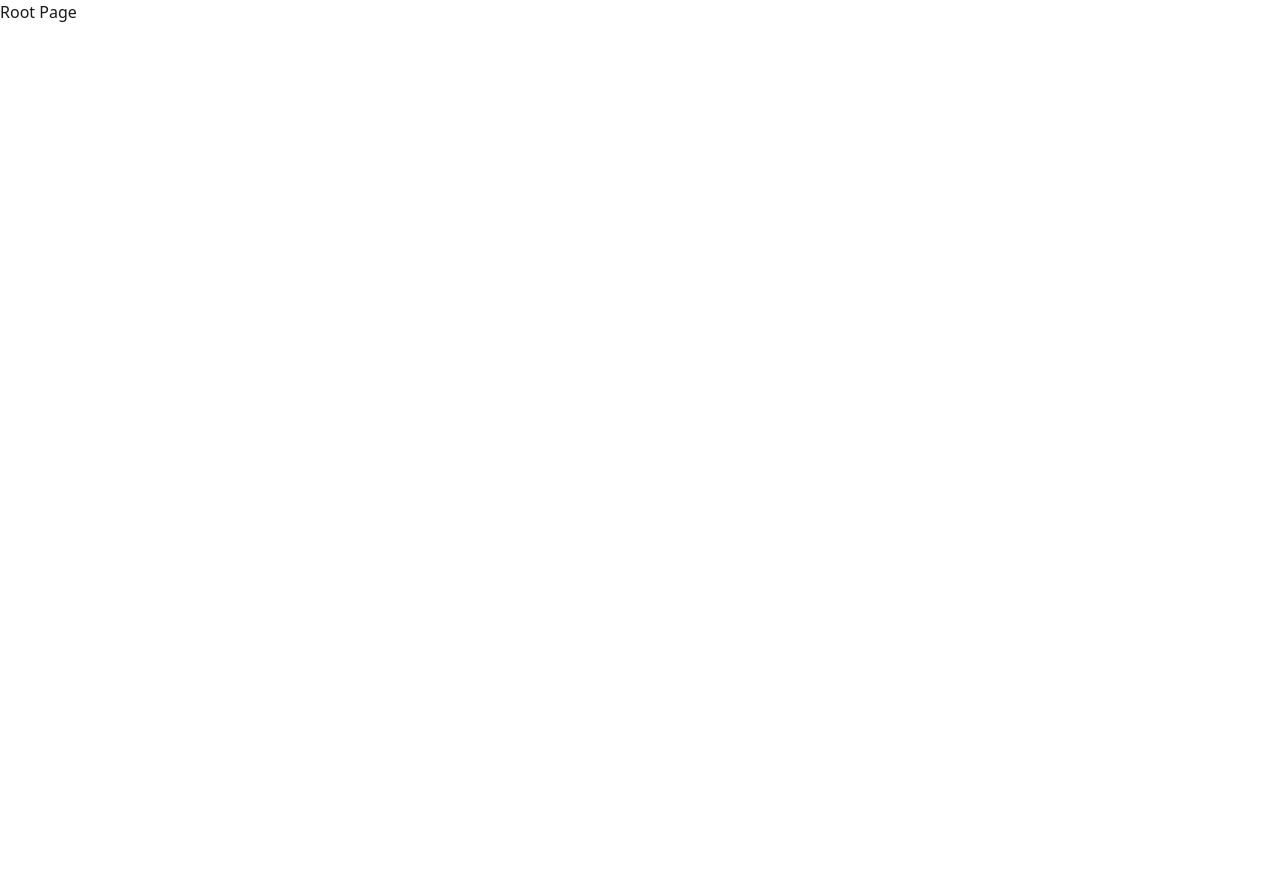
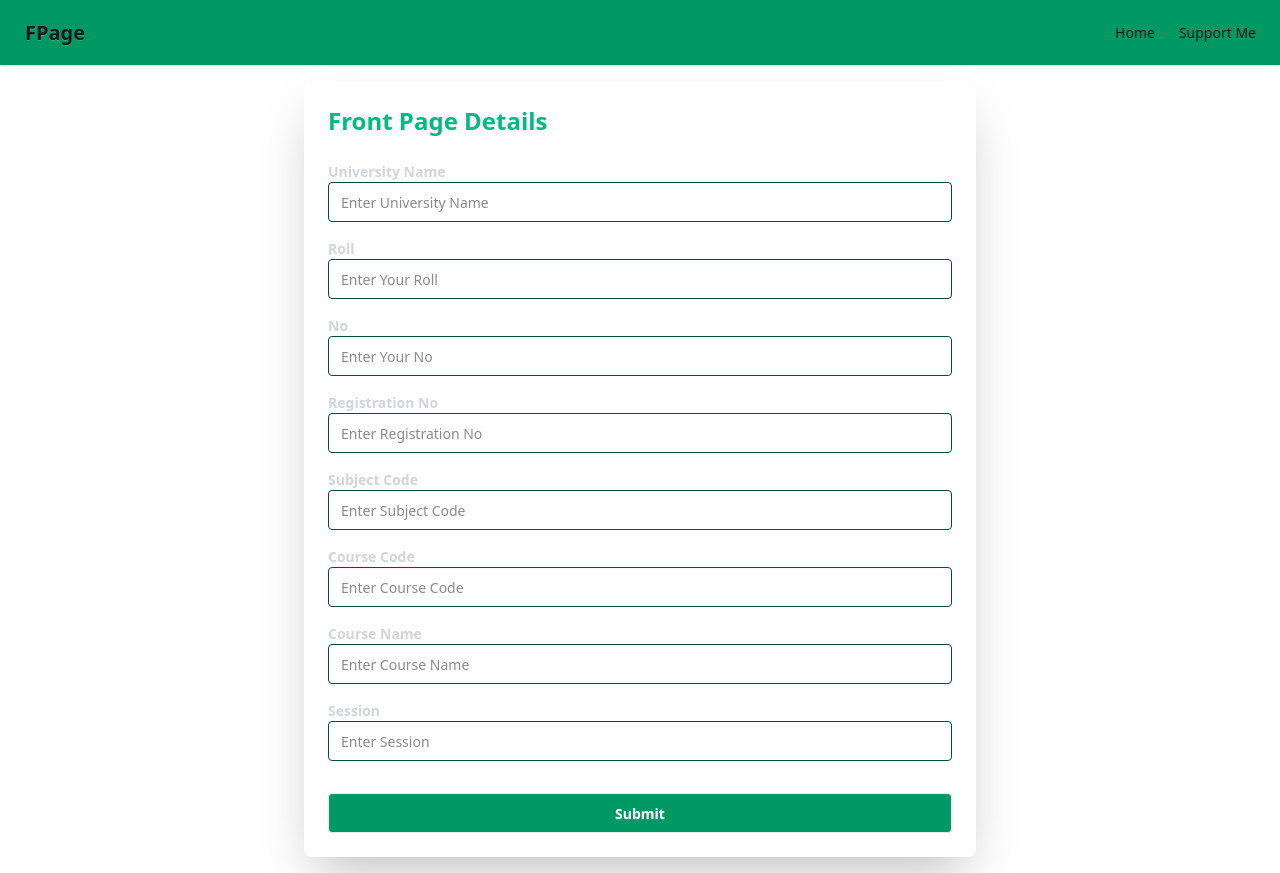
Before and after one commit to Soyab-Aktar/front-page-build, a React (Vite) app: page / in a window 1280 px wide. Before the commit the page ends 800 px from the top, so only its background shows below. Built offline with nearby package versions, Linux system fonts and the light colour scheme.

Commit message:
Completed but have issue with download

```diff
--- a/package.json
+++ b/package.json
@@ -11,6 +11,8 @@
   },
   "dependencies": {
     "@tailwindcss/vite": "^4.1.7",
+    "html2canvas": "^1.4.1",
+    "jspdf": "^3.0.1",
     "react": "^19.1.0",
     "react-dom": "^19.1.0",
     "react-router-dom": "^7.6.0",
--- /dev/null
+++ b/src/Components/Homepage/Homepage.jsx
@@ -0,0 +1,101 @@
+import React, { useState } from "react";
+import { useNavigate } from "react-router-dom";
+
+const Homepage = () => {
+  const fields = [
+    {
+      name: "universityName",
+      label: "University Name",
+      placeholder: "Enter University Name",
+    },
+    { name: "roll", label: "Roll", placeholder: "Enter Your Roll" },
+    { name: "no", label: "No", placeholder: "Enter Your No" },
+    {
+      name: "registrationNo",
+      label: "Registration No",
+      placeholder: "Enter Registration No",
+    },
+    {
+      name: "subjectCode",
+      label: "Subject Code",
+      placeholder: "Enter Subject Code",
+    },
+    {
+      name: "courseCode",
+      label: "Course Code",
+      placeholder: "Enter Course Code",
+    },
+    {
+      name: "courseName",
+      label: "Course Name",
+      placeholder: "Enter Course Name",
+    },
+    { name: "session", label: "Session", placeholder: "Enter Session" },
+  ];
+
+  const [formData, setFormData] = useState({
+    universityName: "",
+    roll: "",
+    no: "",
+    registrationNo: "",
+    subjectCode: "",
+    courseCode: "",
+    courseName: "",
+    session: "",
+  });
+  const navigate = useNavigate();
+
+  const handleChange = (e) => {
+    const { name, value } = e.target;
+    setFormData((prev) => ({
+      ...prev,
+      [name]: value,
+    }));
+  };
+  const handleSubmit = (e) => {
+    e.preventDefault();
+    console.log(formData);
+    navigate("/preview", { state: formData });
+  };
+
+  return (
+    <div className="min-h-screen bg-white flex items-center justify-center p-4">
+      <div className="card w-full max-w-2xl shadow-2xl bg-white">
+        <div className="card-body">
+          <h2 className="text-2xl font-bold mb-4 text-emerald-500">
+            Front Page Details
+          </h2>
+
+          <form className="space-y-4">
+            {fields.map(({ name, label, placeholder }) => (
+              <div key={name} className="form-control w-full">
+                <label className="label">
+                  <span className="label-text text-gray-300 font-semibold">
+                    {label}
+                  </span>
+                </label>
+                <input
+                  type="text"
+                  name={name}
+                  placeholder={placeholder}
+                  value={formData[name]}
+                  onChange={handleChange}
+                  className="input input-bordered border-emerald-900 w-full"
+                />
+              </div>
+            ))}
+            <button
+              type="submit"
+              onClick={handleSubmit}
+              className="btn bg-emerald-600 hover:bg-emerald-700 text-white w-full mt-4"
+            >
+              Submit
+            </button>
+          </form>
+        </div>
+      </div>
+    </div>
+  );
+};
+
+export default Homepage;
--- /dev/null
+++ b/src/Components/Navbar/Navbar.jsx
@@ -0,0 +1,24 @@
+import React from "react";
+import { Link } from "react-router-dom";
+
+const Navbar = () => {
+  return (
+    <div className="navbar bg-emerald-600 shadow-sm">
+      <div className="flex-1">
+        <a className="btn btn-ghost text-xl">FPage</a>
+      </div>
+      <div className="flex-none">
+        <ul className="menu menu-horizontal px-1">
+          <li>
+            <Link to="/">Home</Link>
+          </li>
+          <li>
+            <a>Support Me</a>
+          </li>
+        </ul>
+      </div>
+    </div>
+  );
+};
+
+export default Navbar;
--- /dev/null
+++ b/src/Components/Preview/FrontPagePreview.jsx
@@ -0,0 +1,48 @@
+import React, { forwardRef } from "react";
+import { useLocation } from "react-router-dom";
+import Preview from "./Preview";
+
+const FrontPagePreview = forwardRef(({ data }, ref) => {
+  const location = useLocation();
+  const formData = data || location.state || {};
+
+  return (
+    <div
+      ref={ref}
+      className="w-[210mm] h-[297mm] bg-white p-10 text-black shadow-md mx-auto"
+    >
+      <div className=" flex flex-col justify-between h-full border-8 border-double border-black p-4">
+        <h1 className="text-7xl font-bold text-center mb-6">
+          {formData.universityName || "Your University Name"}
+        </h1>
+        <div className="border-4 border-double border-black p-6 space-y-2 text-4xl flex flex-col gap-4">
+          <div className="flex gap-5">
+            <p>
+              <strong>Roll:</strong> {formData.roll}
+            </p>
+            <p>
+              <strong>No:</strong> {formData.no}
+            </p>
+          </div>
+          <p>
+            <strong>Registration No:</strong> {formData.registrationNo}
+          </p>
+          <p>
+            <strong>Subject Code:</strong> {formData.subjectCode}
+          </p>
+          <p>
+            <strong>Course Code:</strong> {formData.courseCode}
+          </p>
+          <p>
+            <strong>Course Name:</strong> {formData.courseName}
+          </p>
+          <p>
+            <strong>Session:</strong> {formData.session}
+          </p>
+        </div>
+      </div>
+    </div>
+  );
+});
+
+export default FrontPagePreview;
--- /dev/null
+++ b/src/Components/Preview/Preview.jsx
@@ -0,0 +1,49 @@
+// src/Components/Preview/Preview.jsx
+import React, { useRef } from "react";
+import html2canvas from "html2canvas";
+import jsPDF from "jspdf";
+import { useLocation } from "react-router-dom";
+import FrontPagePreview from "./FrontPagePreview";
+
+const Preview = () => {
+  const previewRef = useRef();
+  const location = useLocation();
+  const data = location.state || {};
+
+  const handleDownload = () => {
+    console.log("Download button clicked"); // <== ADD THIS
+    const input = previewRef.current;
+
+    if (!input) {
+      console.error("previewRef is null");
+      return;
+    }
+
+    html2canvas(input, { scale: 2 })
+      .then((canvas) => {
+        const imgData = canvas.toDataURL("image/png");
+        const pdf = new jsPDF("p", "mm", "a4");
+        const pdfWidth = pdf.internal.pageSize.getWidth();
+        const pdfHeight = pdf.internal.pageSize.getHeight();
+        pdf.addImage(imgData, "PNG", 0, 0, pdfWidth, pdfHeight);
+        pdf.save("front-page.pdf");
+      })
+      .catch((err) => {
+        console.error("Failed to generate PDF", err);
+      });
+  };
+
+  return (
+    <div className="min-h-screen flex flex-col items-center justify-center p-4 space-y-6">
+      <FrontPagePreview ref={previewRef} data={data} />
+      <button
+        onClick={handleDownload}
+        className="mt-6 bg-emerald-600 hover:bg-emerald-700 text-white font-bold py-3 px-6 rounded"
+      >
+        Download as PDF
+      </button>
+    </div>
+  );
+};
+
+export default Preview;
--- a/src/Components/Root/Root.jsx
+++ b/src/Components/Root/Root.jsx
@@ -1,9 +1,12 @@
 import React from "react";
+import Navbar from "../Navbar/Navbar";
+import { Outlet } from "react-router-dom";
 
 const Root = () => {
   return (
     <div>
-      <h1>Root Page</h1>
+      <Navbar></Navbar>
+      <Outlet></Outlet>
     </div>
   );
 };
```
Also changed, not shown: src/main.jsx (+14 -1 lines), 1 other file (tests, documents, lock files or other folders).
